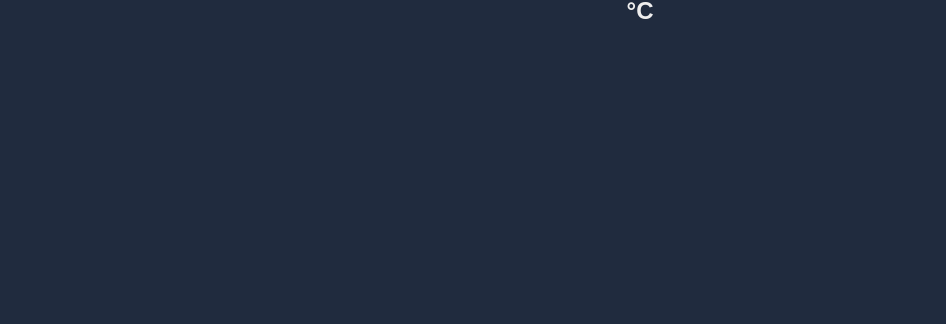
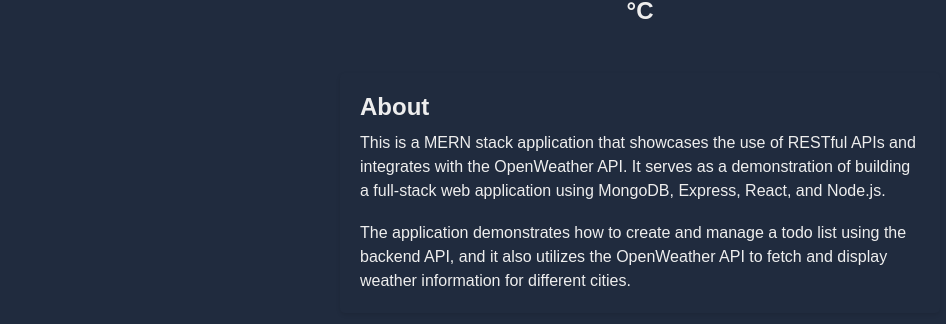
Before and after one commit to mjshubham21/clg-api-project, a React (Vite) app in the folder client/: page / in a window 1280 px wide. Shown: the part 474-798 px from the top of the page, without its empty margins (0-946 px from the left). Built offline with nearby package versions, Linux system fonts and the light colour scheme; no server answers.

Commit message:
Added About.jsx...

```diff
--- a/client/src/App.css
+++ b/client/src/App.css
@@ -228,3 +228,23 @@ h4 {
 .temp {
   font-size: 1.5rem;
 }
+
+/* About section  */
+
+.about-container {
+  max-width: 37.5rem;
+  margin: 0 auto 2rem;
+  padding: 1.25rem;
+  border-radius: 0.3125rem;
+  box-shadow: 0 0.125rem 0.25rem rgba(0, 0, 0, 0.1);
+}
+
+.about-container h1 {
+  font-size: 1.5rem;
+  margin-bottom: 0.625rem;
+}
+
+.about-container p {
+  font-size: 1rem;
+  line-height: 1.5;
+}
--- a/client/src/components/About.jsx
+++ b/client/src/components/About.jsx
@@ -1,7 +1,23 @@
 import React from "react";
 
 function About() {
-  return <div>About Us...</div>;
+  return (
+    <div className="about-container">
+      <h1>About</h1>
+      <p>
+        This is a MERN stack application that showcases the use of RESTful APIs
+        and integrates with the OpenWeather API. It serves as a demonstration of
+        building a full-stack web application using MongoDB, Express, React, and
+        Node.js.
+      </p>
+      <br />
+      <p>
+        The application demonstrates how to create and manage a todo list using
+        the backend API, and it also utilizes the OpenWeather API to fetch and
+        display weather information for different cities.
+      </p>
+    </div>
+  );
 }
 
 export default About;
--- a/client/src/components/App.jsx
+++ b/client/src/components/App.jsx
@@ -3,6 +3,7 @@ import ToDo from "./ToDo";
 import Weather from "./Weather";
 import AOS from "aos";
 import "aos/dist/aos.css";
+import About from "./About";
 
 function App() {
   useEffect(() => {
@@ -14,6 +15,7 @@ function App() {
     <>
       <ToDo />
       <Weather />
+      <About />
     </>
   );
 }
```
